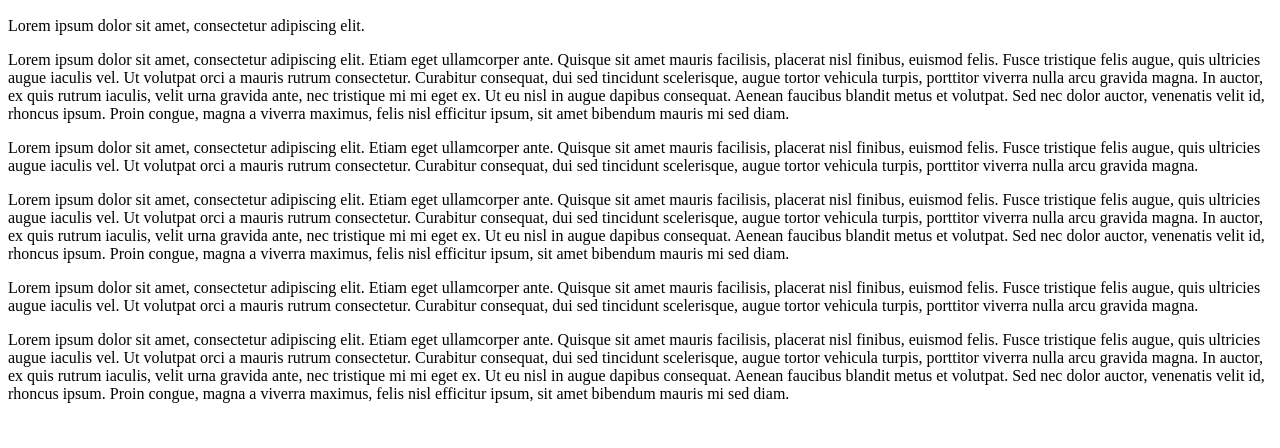
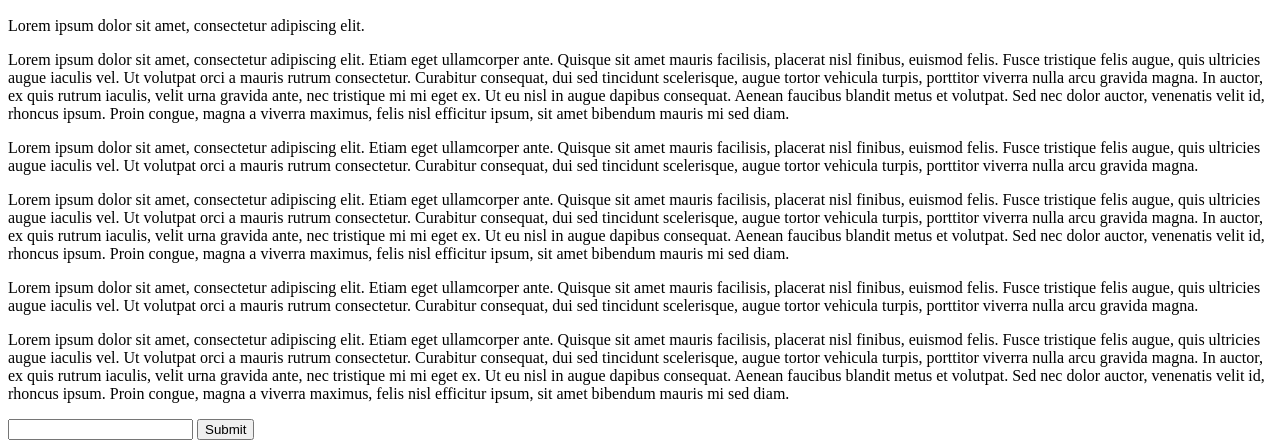
Before and after one commit to observermedia/mediatate, a plain HTML site: page index.html in a window 1280 px wide. Shown: the part 683-1131 px from the top of the page. Before the commit the page ends 1102 px from the top, so only its background shows below. Drawn offline with Linux system fonts and the light colour scheme.

Commit message:
make some revisions

```diff
--- a/index.html
+++ b/index.html
@@ -71,6 +71,10 @@
     <p>
         Lorem ipsum dolor sit amet, consectetur adipiscing elit. Etiam eget ullamcorper ante. Quisque sit amet mauris facilisis, placerat nisl finibus, euismod felis. Fusce tristique felis augue, quis ultricies augue iaculis vel. Ut volutpat orci a mauris rutrum consectetur. Curabitur consequat, dui sed tincidunt scelerisque, augue tortor vehicula turpis, porttitor viverra nulla arcu gravida magna. In auctor, ex quis rutrum iaculis, velit urna gravida ante, nec tristique mi mi eget ex. Ut eu nisl in augue dapibus consequat. Aenean faucibus blandit metus et volutpat. Sed nec dolor auctor, venenatis velit id, rhoncus ipsum. Proin congue, magna a viverra maximus, felis nisl efficitur ipsum, sit amet bibendum mauris mi sed diam.
     </p>
+    <form>
+    <input name="email" type="text">
+    <input type="submit">
+    </form>
     <script language="javascript" type="text/javascript">
         var d = new Date();
         document.getElementById("image-1").src =
```
Also changed, not shown: README.md.
